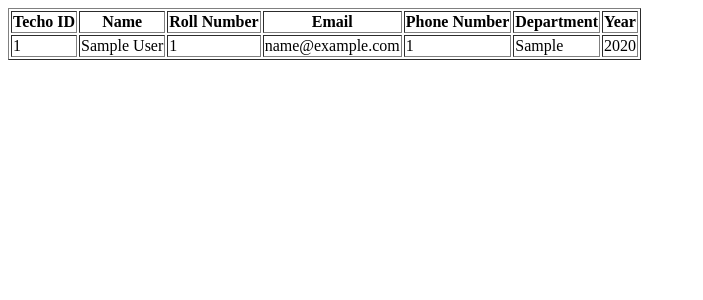
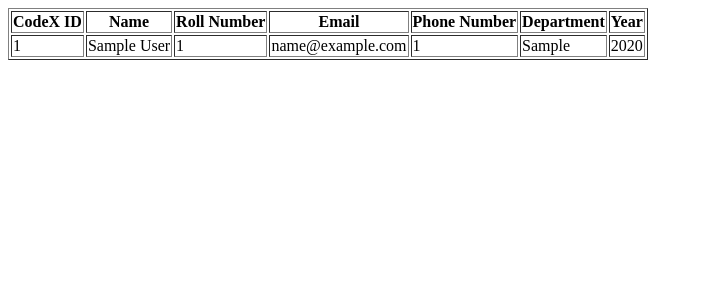
Before and after one commit to The-SCRIPT-Group/Hades, a Flask app: template templates/users.html in a window 1280 px wide. Shown: the top 300 px of the page, without its empty margins (0-703 px from the left). Run offline with Flask 2, Linux system fonts and the light colour scheme; the template is opened without the code that fills it: values that come from a table or form of the project are taken from there, others are empty; tables that the repository leaves empty hold one stand-in row (values such as "Sample post").

Commit message:
QRStuff: update for Codex April
Signed-off-by: Akhil Narang <akhilnarang.1999@gmail.com>

```diff
--- a/app.py
+++ b/app.py
@@ -40,7 +40,7 @@ class User(db.Model):
     Database model class
     """
     __tablename__ = 'users'
-    techo_id = db.Column(db.Integer, primary_key=True)
+    codex_id = db.Column(db.Integer, primary_key=True)
     roll_number = db.Column(db.Integer, unique=True)
     name = db.Column(db.String(30))
     email = db.Column(db.String(50), unique=True)
@@ -49,7 +49,7 @@ class User(db.Model):
     year = db.Column(db.Integer)
 
     def __repr__(self):
-        return '%r' % [self.techo_id, self.name, self.roll_number, self.email, self.phone,
+        return '%r' % [self.codex_id, self.name, self.roll_number, self.email, self.phone,
                        self.department, self.year]
 
     def get_email(self):
@@ -90,10 +90,10 @@ def stuff():
             return 'Roll number {} already found in database!\
             Please re-enter the form correctly!'.format(request.form['roll_number'])
 
-    techo_id = get_current_id()
+    codex_id = get_current_id()
 
     user = User(roll_number=request.form['roll_number'], name=request.form['name'],
-                email=request.form['email'], phone=request.form['phone_number'], techo_id=techo_id,
+                email=request.form['email'], phone=request.form['phone_number'], codex_id=codex_id,
                 department=DEPARTMENTS[request.form['department']], year=request.form['year'])
     try:
         db.session.add(user)
@@ -101,14 +101,14 @@ def stuff():
     except exc.IntegrityError:
         return "Error occurred trying to enter values into the database!"
 
-    img = generate_qr(request.form, techo_id)
+    img = generate_qr(request.form, codex_id)
     img.save('qr.png')
     img_data = open('qr.png', 'rb').read()
     encoded = base64.b64encode(img_data).decode()
 
     from_email = Email(FROM_EMAIL)
     to_email = Email(request.form['email'])
-    subject = 'Registration for TECHO-{}'.format(techo_id)
+    subject = 'Registration for CodeX-{}'.format(codex_id)
     content = Content('text/plain', 'QR code has been attached below! You\'re required to present\
             this on the day of the event.')
     mail = Mail(from_email, subject, to_email, content)
@@ -164,19 +164,19 @@ def get_current_id():
     Function to return the latest ID
     """
     try:
-        techo_id = db.session.query(User).all()[-1].techo_id
+        codex_id = db.session.query(User).all()[-1].codex_id
     except IndexError:
-        techo_id = 0
-    return int(techo_id) + 1
+        codex_id = 0
+    return int(codex_id) + 1
 
 
-def generate_qr(form_data, techo_id):
+def generate_qr(form_data, codex_id):
     """
     Function to generate and return a QR code based on the given data
     """
     return qrcode.make("\nName: {}\nEmail: {}\nRoll Number: {}\nID: {}\nPhone Number: {}"
                        .format(form_data['name'], form_data['email'],
-                               form_data['roll_number'], techo_id,
+                               form_data['roll_number'], codex_id,
                                form_data['phone_number']))
 
 
--- a/static/form.html
+++ b/static/form.html
@@ -1,6 +1,6 @@
 <html>
     <head>
-        <title>Registration Form</title>
+        <title>CodeX Registration Form</title>
         <link href="https://stackpath.bootstrapcdn.com/bootstrap/4.3.1/css/bootstrap.min.css" rel="stylesheet" integrity="sha384-ggOyR0iXCbMQv3Xipma34MD+dH/1fQ784/j6cY/iJTQUOhcWr7x9JvoRxT2MZw1T" crossorigin="anonymous">
     </head>
     <body>
--- a/templates/users.html
+++ b/templates/users.html
@@ -1,11 +1,11 @@
 <head>
     <link href="https://fonts.googleapis.com/css?family=Lato" rel="stylesheet">
-    <title>All Registrations</title>
+    <title>All CodeX Registrations</title>
 </head>
 <body>
     <table border="1">
         <tr>
-            <th>Techo ID</th>
+            <th>CodeX ID</th>
             <th>Name</th>
             <th>Roll Number</th>
             <th>Email</th>
@@ -15,7 +15,7 @@
         </tr>
         {% for user in users %}
             <tr>
-                <td>{{ user['techo_id'] }}</td>
+                <td>{{ user['codex_id'] }}</td>
                 <td>{{ user['name'] }}</td>
                 <td>{{ user['roll_number'] }}</td>
                 <td>{{ user['email'] }}</td>
```
